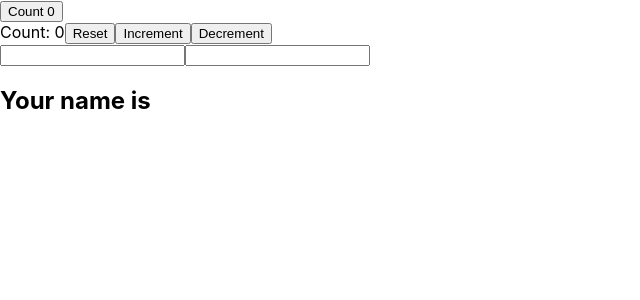
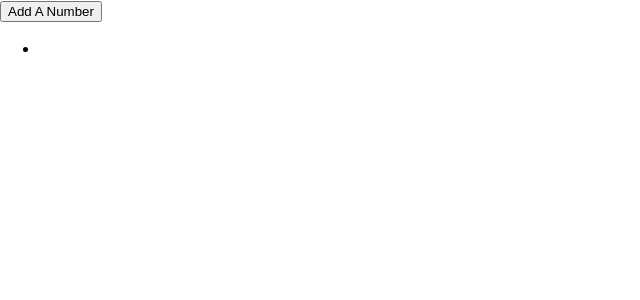
Before and after one commit to meSajied/hooks, a Next.js app: page / in a window 1280 px wide. Shown: the top 300 px of the page, without its empty margins (0-640 px from the left). Built offline with nearby package versions, Linux system fonts and the light colour scheme.

Commit message:
add: useState with array

```diff
--- a/components/StateHook.js
+++ b/components/StateHook.js
@@ -21,9 +21,11 @@ export function StateHookFromPreviousState() {
 				<button onClick={() => setCount(initialCount)}>
 					Reset
 				</button>
+
 				<button onClick={() => setCount(prev => prev + 1)}>
 					Increment
 				</button>
+
 				<button onClick={() => setCount(prev => prev - 1)}>
 					Decrement
 				</button>
@@ -50,7 +52,35 @@ export function StateHookWithObject() {
 					       lastName: e.target.value
 				       })}/>
 
-				<h2> Your name is {name.firstName} {name.lastName}</h2>
+				<h2>
+					Your name is {name.firstName} {name.lastName}
+				</h2>
 			</form>
 	)
 }
+
+export function StateHookWithArray() {
+	const [Items, setItems] = useState([]);
+	const hello = 0;
+
+	function addItem() {
+		setItems([...Items, {
+			key: Items.length,
+			value: hello + 1
+		}])
+	}
+
+	return (
+			<div>
+				<button onClick={addItem}> Add A Number</button>
+				<ul>
+					<li>
+						{Items.map(item =>
+								<li key={item.id}> {item.value} </li>
+						)}
+					</li>
+				</ul>
+
+			</div>
+	)
+}
--- a/pages/index.js
+++ b/pages/index.js
@@ -1,11 +1,9 @@
-import {StateHook, StateHookFromPreviousState, StateHookWithObject} from '../components/StateHook';
+import {StateHookWithArray} from '../components/StateHook';
 
 export default function Home() {
   return (
       <div>
-        <StateHook/>
-        <StateHookFromPreviousState/>
-        <StateHookWithObject/>
+        <StateHookWithArray/>
       </div>
   )
 }
```
